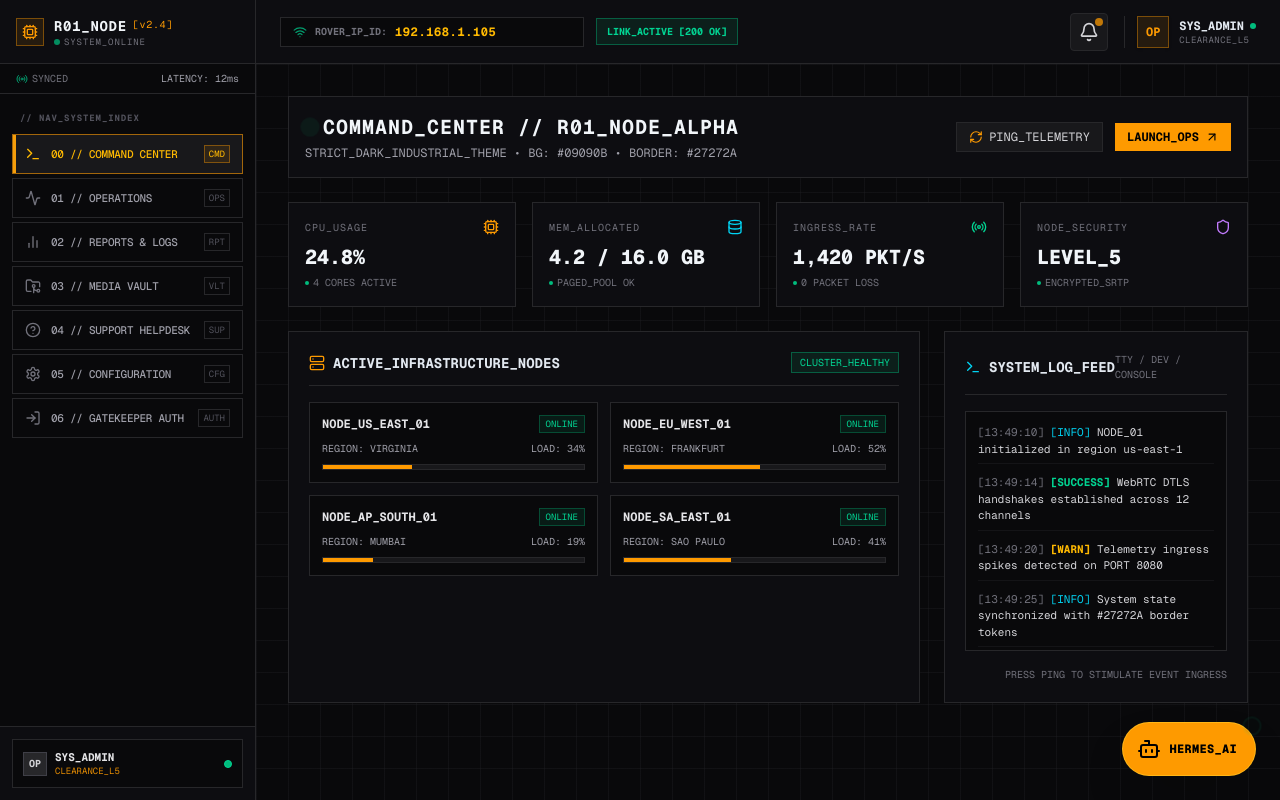
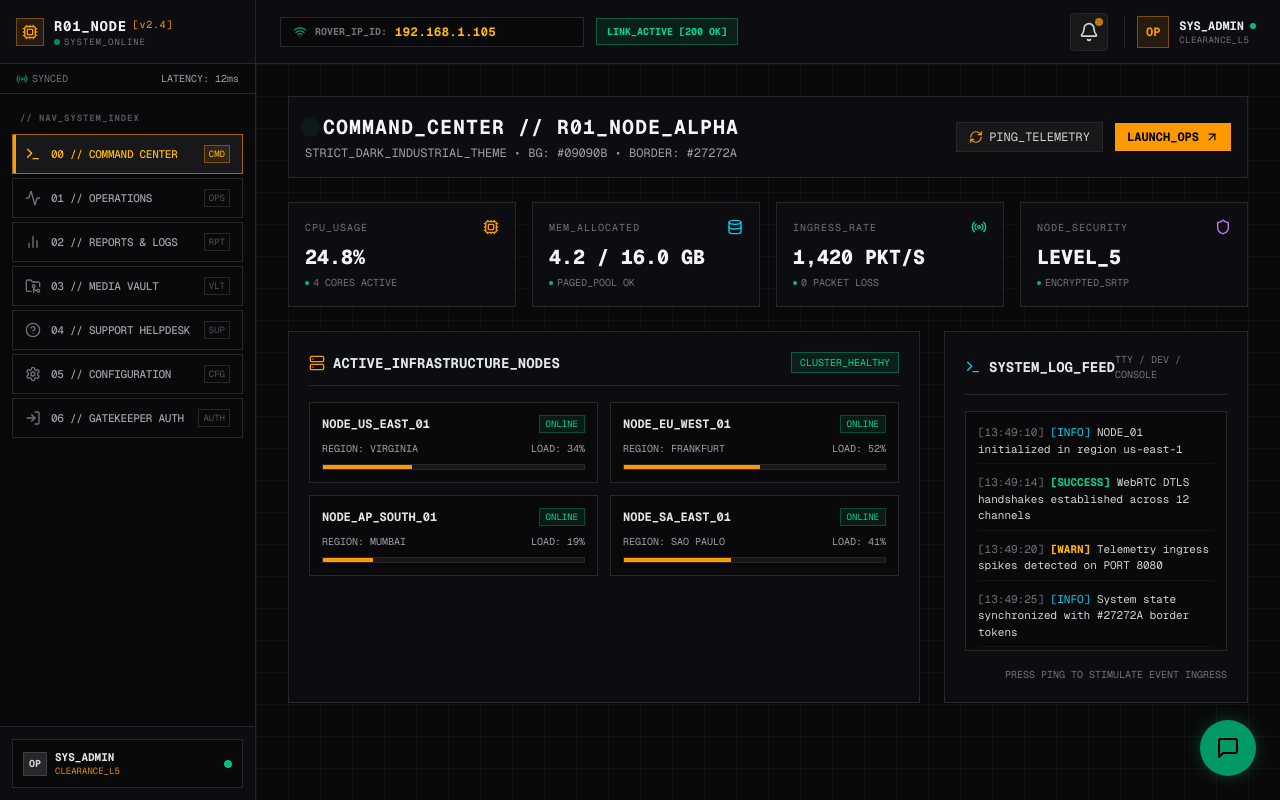
Before and after one commit to vinilr38-cpu/rover, a Next.js app: page / in a window 1280 px wide. Built offline with nearby package versions, Linux system fonts and the light colour scheme.

Commit message:
Import ChatbotDrawer globally in RootLayout

```diff
--- a/src/app/layout.tsx
+++ b/src/app/layout.tsx
@@ -4,7 +4,7 @@ import "./globals.css";
 import { ThemeProvider } from "@/components/theme-provider";
 import { Sidebar } from "@/components/sidebar";
 import { Header } from "@/components/header";
-import { HermesChatFab } from "@/components/hermes-chat-fab";
+import ChatbotDrawer from "@/components/ChatbotDrawer";
 
 const geistMono = Geist_Mono({
   variable: "--font-geist-mono",
@@ -48,8 +48,8 @@ export default function RootLayout({
             </div>
           </main>
 
-          {/* Hermes Agent Floating Action Button (FAB) & Copilot Chat Sheet */}
-          <HermesChatFab />
+          {/* Chatbot Drawer Component */}
+          <ChatbotDrawer />
         </ThemeProvider>
       </body>
     </html>
```
